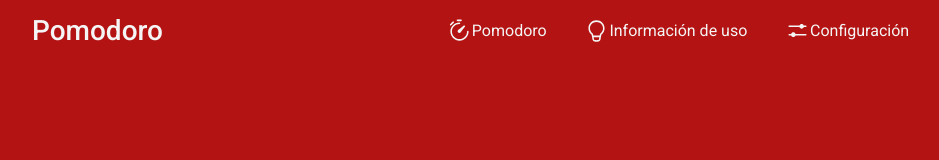
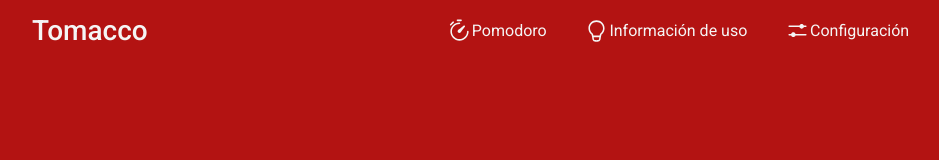
Before and after one commit to cnmorocho/tomacco-app, a Next.js app: page /home in a window 1280 px wide. Shown: the top 160 px of the page, without its empty margins (160-1099 px from the left). Built offline with nearby package versions, Linux system fonts and the light colour scheme; a web font is replaced by a local one.

Commit message:
Cambio el titulo

```diff
--- a/components/Navbar/index.tsx
+++ b/components/Navbar/index.tsx
@@ -10,7 +10,7 @@ const Navbar = () => {
     return (
         <div className={`${styles.container} ${theme}`}>
             <div className={styles.wrapper}>
-                <h1 className={`${styles.title} ${roboto.className}`}>Pomodoro</h1>
+                <h1 className={`${styles.title} ${roboto.className}`}>Tomacco</h1>
                 <NavItems />
             </div>
         </div>
```
